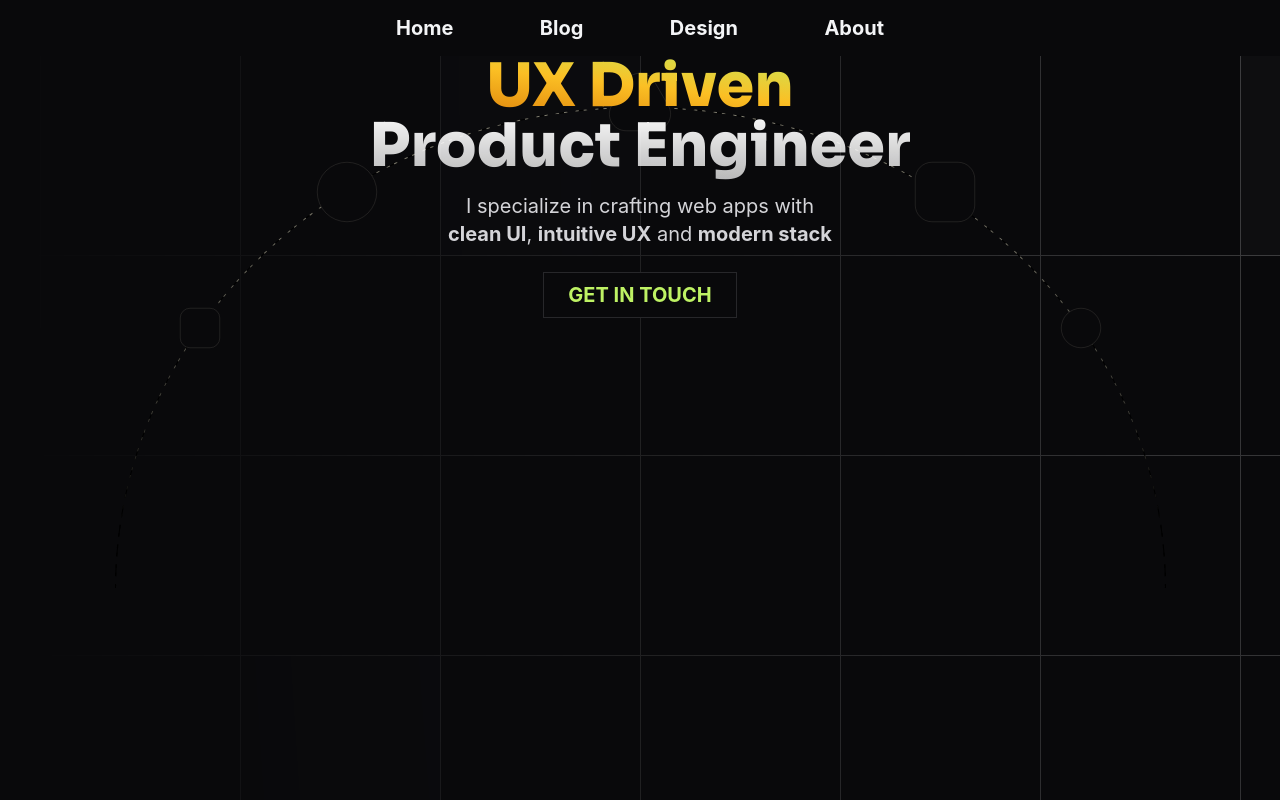
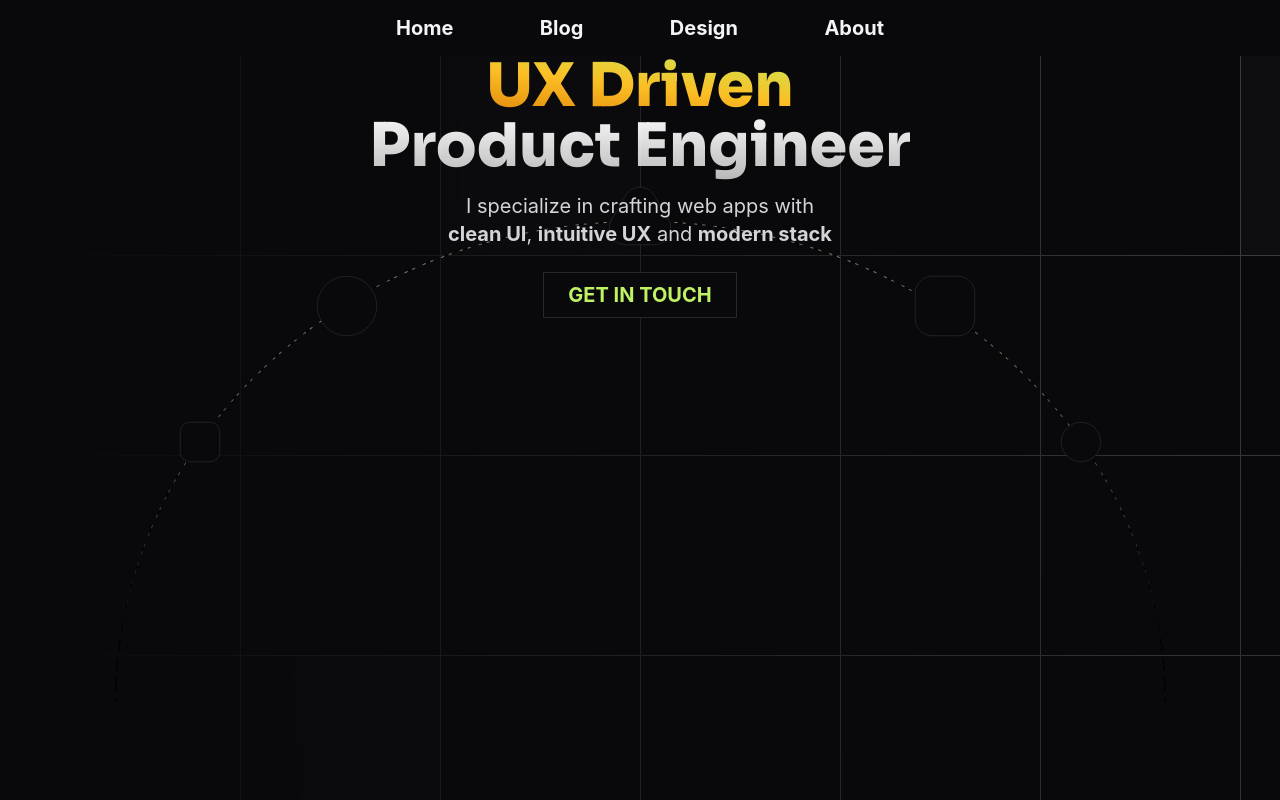
Before and after one commit to Ali-Hussein-dev/Ali-Hussein-dev, a Next.js app: page / in a window 1280 px wide. Shown: the top 800 px of the page. Built offline with nearby package versions, Linux system fonts and the light colour scheme; what tailwind-custom-utilities, tailwindcss-highlights would draw is missing.

Commit message:
style: tweak bg position

```diff
--- a/src/components/Hero.tsx
+++ b/src/components/Hero.tsx
@@ -5,7 +5,7 @@ export const Hero = () => {
   return (
     <div
       className={
-        "[background-image:url('/hero-bg.svg')] bg-no-repeat mx-auto bg-top"
+        "[background-image:url('/hero-bg.svg')] bg-no-repeat mx-auto bg-center"
       }
     >
       <section className="xs:pb-4 relative grid place-items-center">
```
